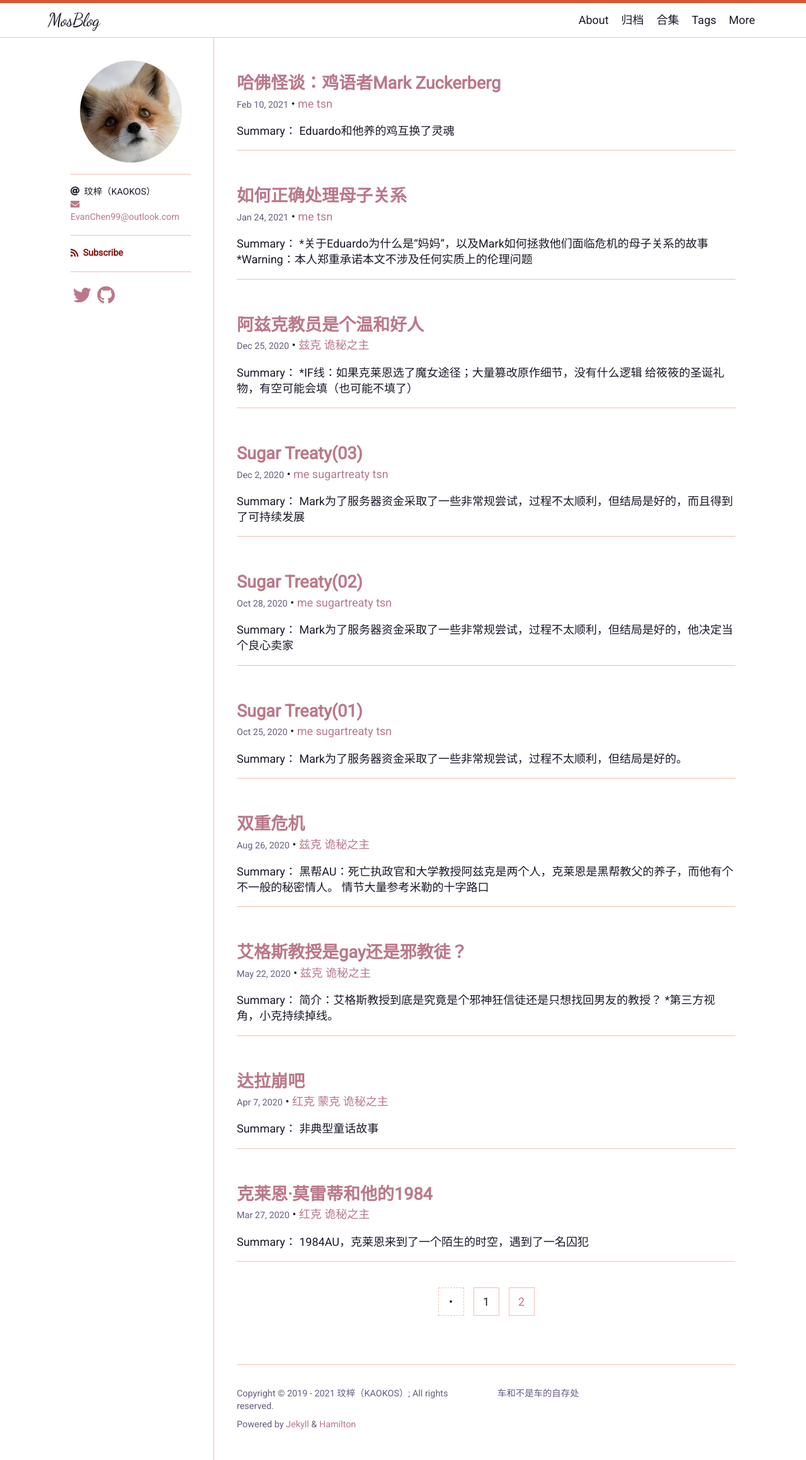
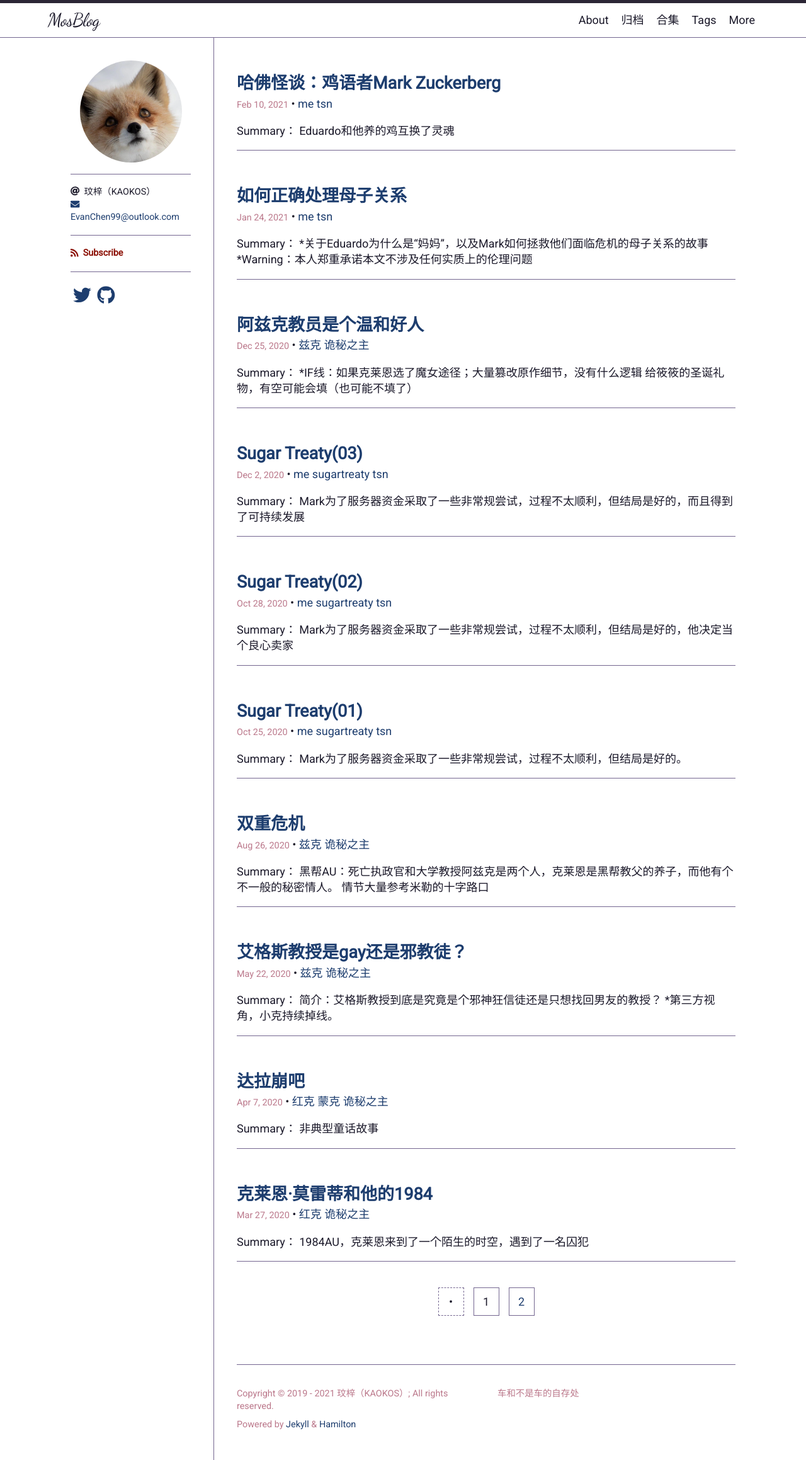
Before and after one commit to Snaky9/SBlog, a Jekyll site: the page built from index.html, in a window 1280 px wide. Shown: the whole page at 63% size. Built offline with Jekyll 4.4.1, drawn with Linux system fonts in a browser that asks for light colours; nearby versions of some CDN libraries; some web fonts are replaced; the list of posts is cut into pages by our own code.

Commit message:
change scheme

```diff
--- a/_sass/hamilton/skins/mountain.scss
+++ b/_sass/hamilton/skins/mountain.scss
@@ -1,14 +1,14 @@
 $text-color:            #1B192A !default;
-$text-color-light:      #685b81 !default;
+$text-color-light:      #bb788b !default;
 $background-color:      #fff !default;
 $code-background-color: #f8f8f8 !default;
 
-$border-color:          #ebae9b !default;
+$border-color:          #685b81 !default;
 $border-color-light:    lighten($border-color, 5%) !default;
 $border-color-dark:     darken($border-color, 25%) !default;
 
-$link-base-color:       #bb788b !default;
-$link-visited-color:    #1d3d6e !default;
+$link-base-color:       #1d3d6e !default;
+$link-visited-color:    #bb788b !default;
 
 $table-text-color:      lighten($text-color, 18%) !default;
 $table-zebra-color:     mix($background-color, $border-color, 90%) !default;
```
